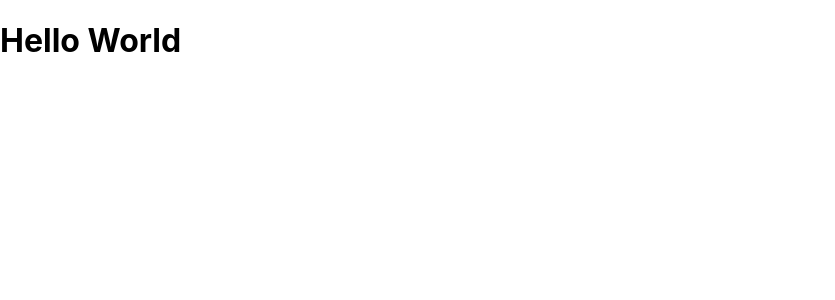
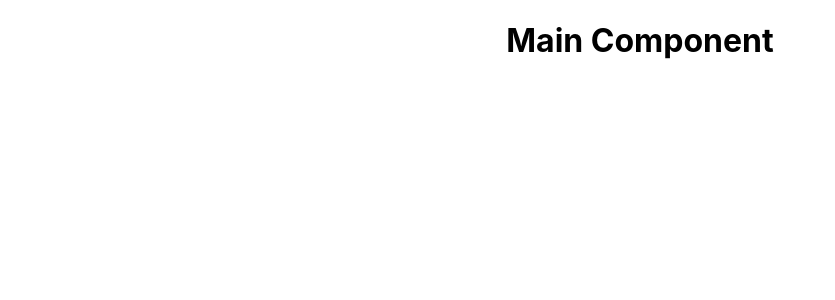
Before and after one commit to cinduhrz/react-router-bitcoin-pricefinder, a React (Create React App) app: page / in a window 1280 px wide. Shown: the top 300 px of the page, without its empty margins (0-835 px from the left). Built offline with nearby package versions, Linux system fonts and the light colour scheme.

Commit message:
connected main, currencies, and price pages as routes to app

```diff
--- a/src/App.js
+++ b/src/App.js
@@ -1,23 +1,12 @@
 import logo from './logo.svg';
 import './App.css';
+import { Outlet } from 'react-router-dom';
 
 function App() {
   return (
     <div className="App">
-      <header className="App-header">
-        <img src={logo} className="App-logo" alt="logo" />
-        <p>
-          Edit <code>src/App.js</code> and save to reload.
-        </p>
-        <a
-          className="App-link"
-          href="https://reactjs.org"
-          target="_blank"
-          rel="noopener noreferrer"
-        >
-          Learn React
-        </a>
-      </header>
+      {/* Outlet connects App to router */}
+      <Outlet/>
     </div>
   );
 }
--- a/src/router.js
+++ b/src/router.js
@@ -4,15 +4,36 @@ import {
     createRoutesFromElements,
     Route
 } from 'react-router-dom'
+import App from './App'
+import Main from './pages/main'
+import Currencies from './pages/currencies'
+import Price from './pages/price'
 
 // create the browser router
 // this method is ALWAYS first
 const router = createBrowserRouter(
     // helper router INSIDE first method
     // accepts elements as arguments and creates routes from them
-    createRoutesFromElements(
+    createRoutesFromElements(<>
         // Route is a predefined element that we imported above from react-router-dom
-        <Route path='/' element={<h1>Hello World</h1>}></Route>
+        <Route
+            path='/'
+            element={<App/>}
+        >
+            <Route
+                path=''
+                element={<Main/>}
+            />
+            <Route
+                path='currencies'
+                element={<Currencies/>}
+            />
+            <Route
+                path='price'
+                element={<Price/>}
+            />
+        </Route>
+        </>
     )
 )
 
```
